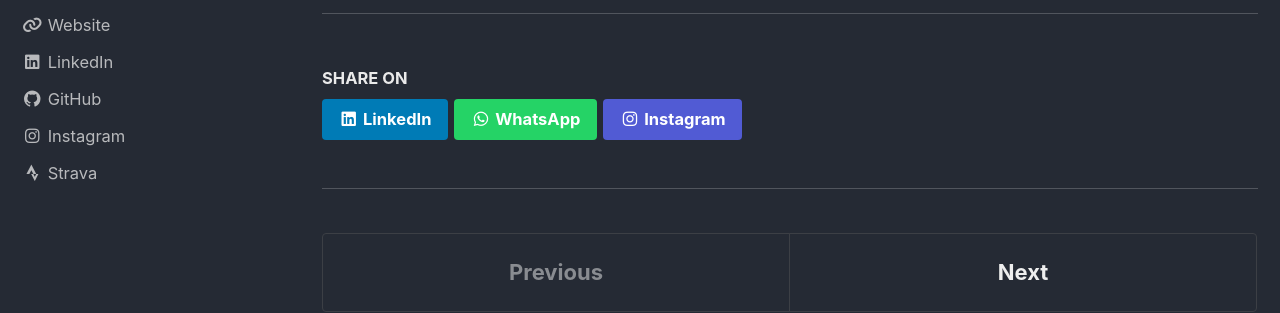
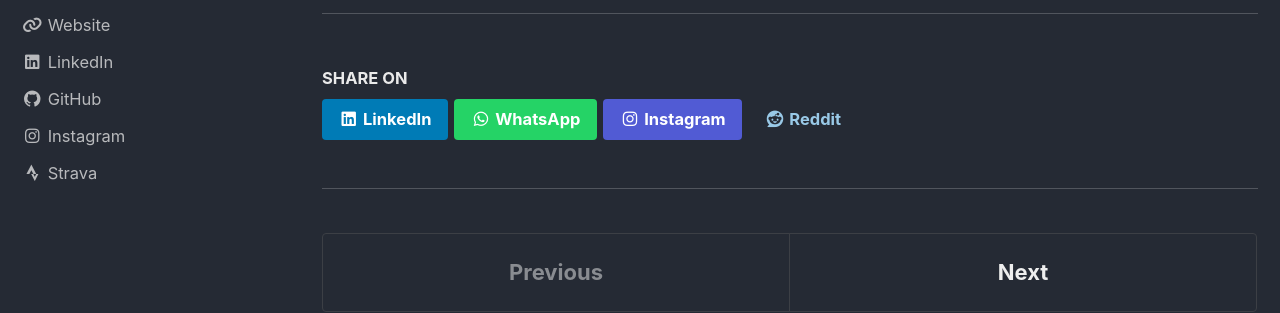
Before and after one commit to bhoogenboom/BoukeHoogenboom, a Jekyll site: the page built from _posts/2024-06-08-halve-van-zwolle.md, in a window 1280 px wide and 900 px high. Shown: the part 446-759 px from the top of the window. Built offline with Jekyll 4.4.1, drawn with Linux system fonts in a browser that asks for light colours; cached includes are drawn as plain includes; a script that is not in the unit is left out.

Commit message:
added Reddit SocialShare

```diff
--- a/_includes/social-share.html
+++ b/_includes/social-share.html
@@ -13,4 +13,7 @@
     <i class="fab fa-fw fa-instagram" aria-hidden="true"></i><span> Instagram</span>
   </a>
 
+  <a href="https://reddit.com/submit?url={{ page.url | absolute_url }}&title={{ page.title | url_encode }}" class="btn btn--reddit" aria-label="Share on Reddit" onclick="window.open(this.href, 'window', 'left=20,top=20,width=500,height=500,toolbar=1,resizable=0'); return false;" title="{{ site.data.ui-text[site.locale].share_on_label | default: 'Share on' }} Reddit">
+    <i class="fab fa-fw fa-reddit" aria-hidden="true"></i><span> Reddit</span>
+  </a>
 </section>
```
